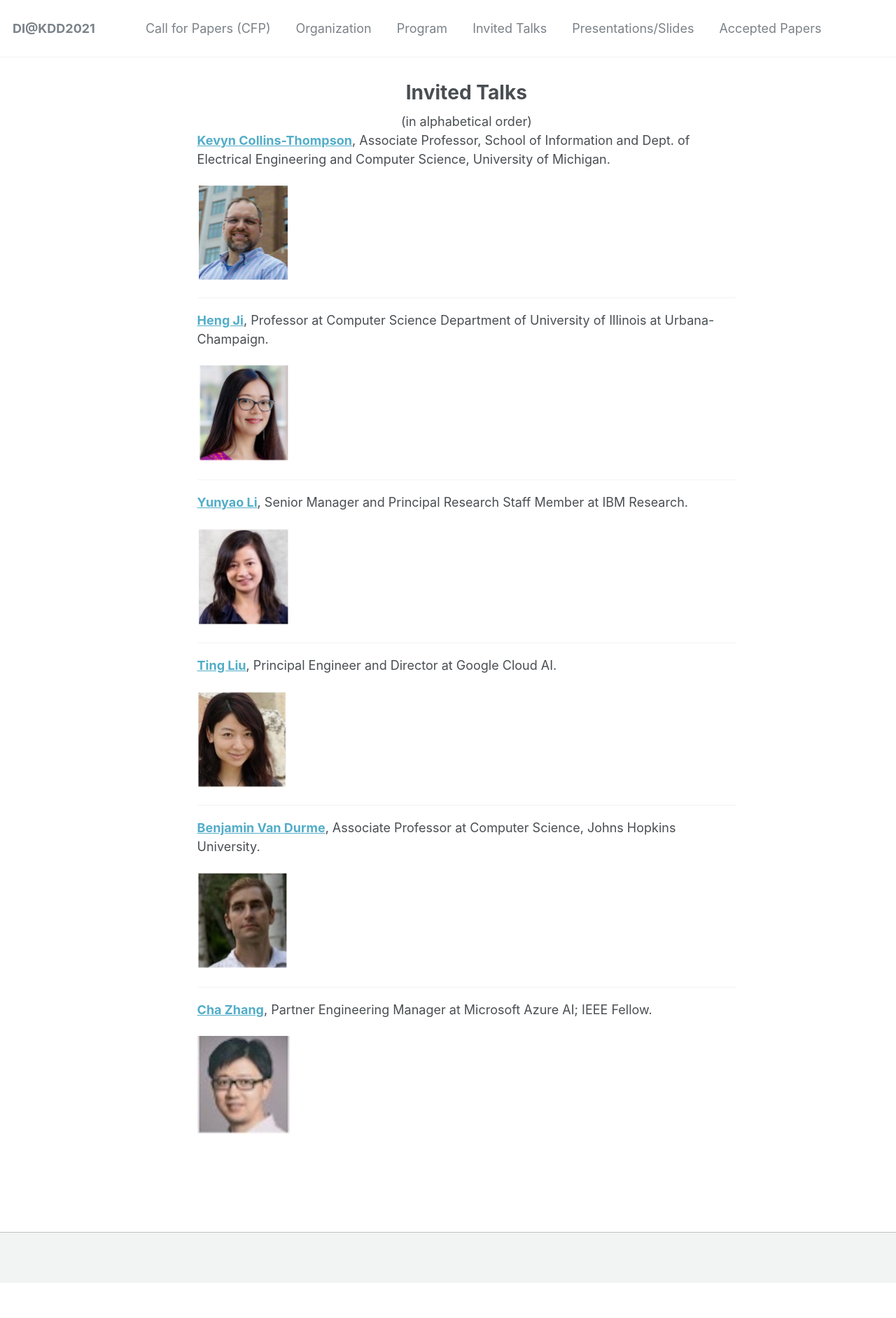
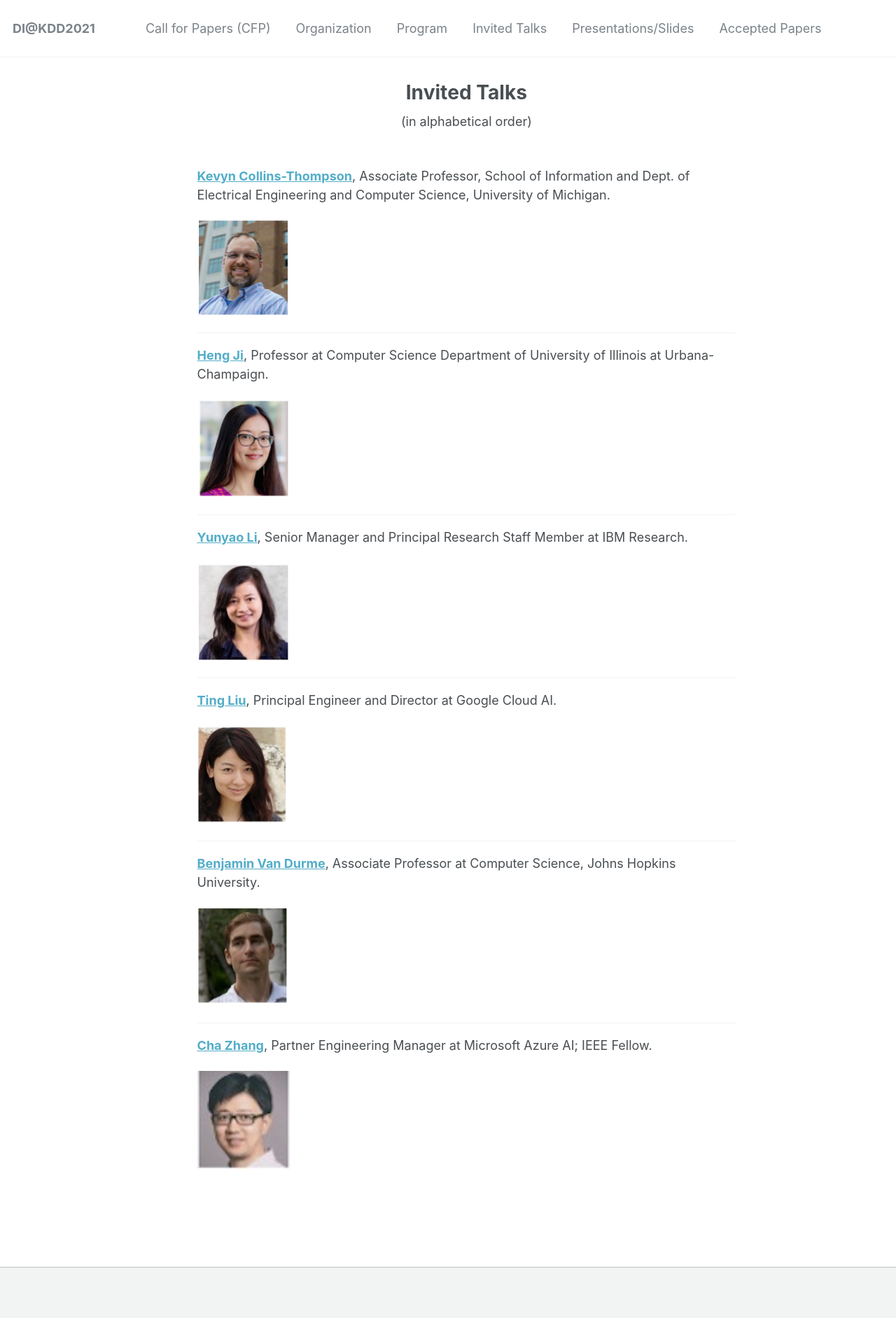
Before and after one commit to document-intelligence/DI-2022, a Jekyll site: the page built from _pages/talks.md, in a window 1280 px wide. Shown: the whole page at 70% size. Built offline with Jekyll 4.4.1, drawn with Linux system fonts in a browser that asks for light colours; before the commit the page ends 1833 px from its top, so only the background shows below that.

```diff
--- a/_pages/talks.md
+++ b/_pages/talks.md
@@ -5,7 +5,7 @@ sitemap: false
 permalink: /talks/
 ---
 
-<center>(in alphabetical order)</center>
+<center>(in alphabetical order)</center><br>
 
 **[Kevyn Collins-Thompson](http://www-personal.umich.edu/~kevynct/)**, Associate Professor, School of Information and Dept. of Electrical Engineering and Computer Science, University of Michigan.
 
```
